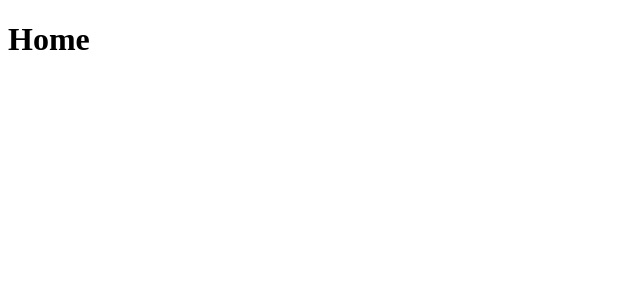
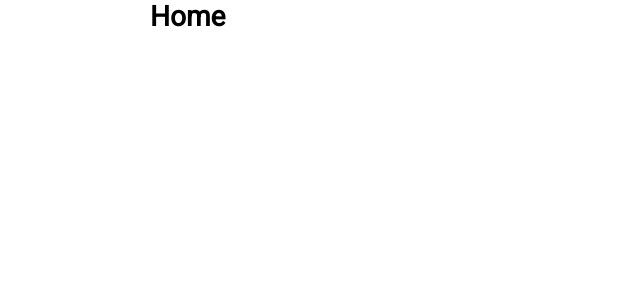
Before and after one commit to Thiago-F/Meetapp-Client, a React (Create React App) app: page / in a window 1280 px wide. Shown: the top 300 px of the page, without its empty margins (0-640 px from the left). Built offline with nearby package versions, Linux system fonts and the light colour scheme.

Commit message:
add global styles

```diff
--- a/src/App.js
+++ b/src/App.js
@@ -1,11 +1,13 @@
 import React from 'react';
 
+import GlobalStyle from './styles/global';
 import Routes from './routes';
 
 function App() {
     return (
         <>
             <Routes />
+            <GlobalStyle />
         </>
     );
 }
--- /dev/null
+++ b/src/styles/global.js
@@ -0,0 +1,30 @@
+import { createGlobalStyle } from 'styled-components';
+
+// import background from '../assets/images/background.svg';
+
+export default createGlobalStyle`
+
+    @import url('https://fonts.googleapis.com/css?family=Roboto&display=swap');
+
+    *{
+        margin: 0;
+        padding : 0;
+        outline: 0;
+        box-sizing: border-box;
+    }
+    body {
+        -webkit-font-smoothing: antialiased;
+    }
+    body, input, button{
+        font: 14px Roboto, sans-serif;
+    }
+    #root {
+        max-width: 1020px;
+        margin: 0 auto;
+        padding: 0 20px 50px;
+    }
+    button{
+        cursor: pointer;
+    }
+`;
+/* background: #191920 url(${background}) no-repeat center top; */
```
